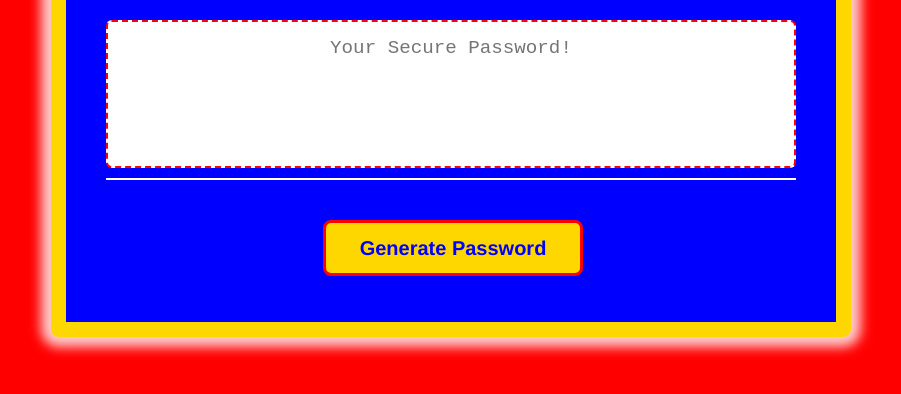
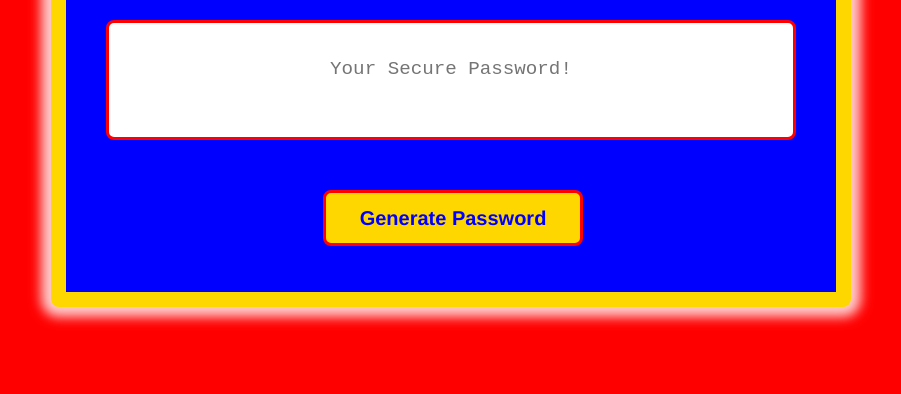
Before and after one commit to paultrapani/week-03-js-challange, a plain HTML site: page index.html in a window 1280 px wide. Shown: the part 262-656 px from the top of the page, without its empty margins (189-1090 px from the left). Drawn offline with Linux system fonts and the light colour scheme.

Commit message:
Corrected URL in readme.md and fixed one style that was causing white horizontal line in css

```diff
--- a/assets/css/styles.css
+++ b/assets/css/styles.css
@@ -78,8 +78,8 @@ header #super {
     content: " ";
     display: block;
     width: 100%;
-    background: var(--sucpg-white);
-    height: 2px;
+    /* background: var(--sucpg-white);
+    height: 2px; */
 }
 
 .app-footer::after {
@@ -121,16 +121,16 @@ button[disabled] {
     border: none;
     display: block;
     width: 100%;
-    padding-top: 15px;
+    padding-top: 35px;
     padding-left: 15px;
     padding-right: 15px;
-    padding-bottom: 85px;
+    padding-bottom: 35px;
     font-size: 1.2rem;
     text-align: center;
     margin-top: 10px;
     margin-bottom: 10px;
-    border: 2px dashed var(--sucpg-red);
-    border-radius: 6px;
+    border: 3px solid var(--sucpg-red);
+    border-radius: 8px;
     resize: none;
     overflow: hidden;
 }
```
Also changed, not shown: assets/images/week-03-js-challange.png, 1 other file.
